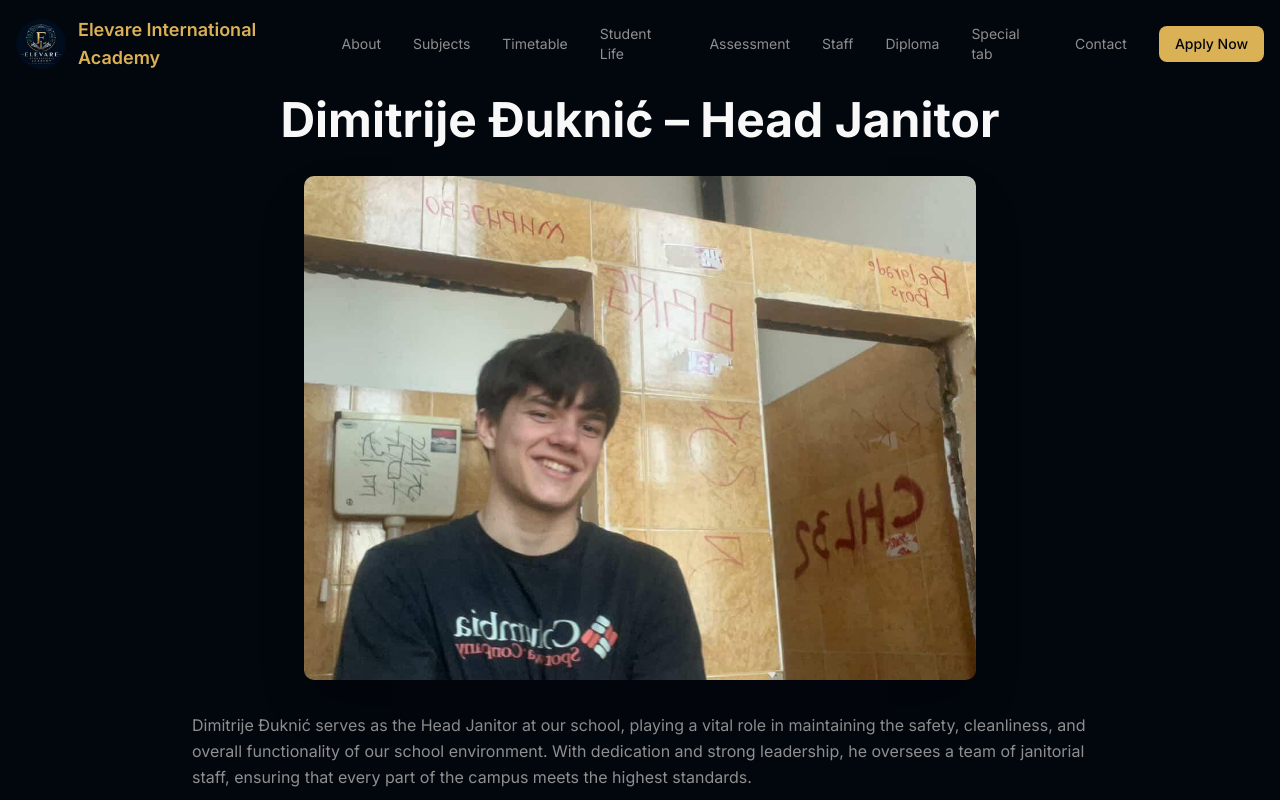
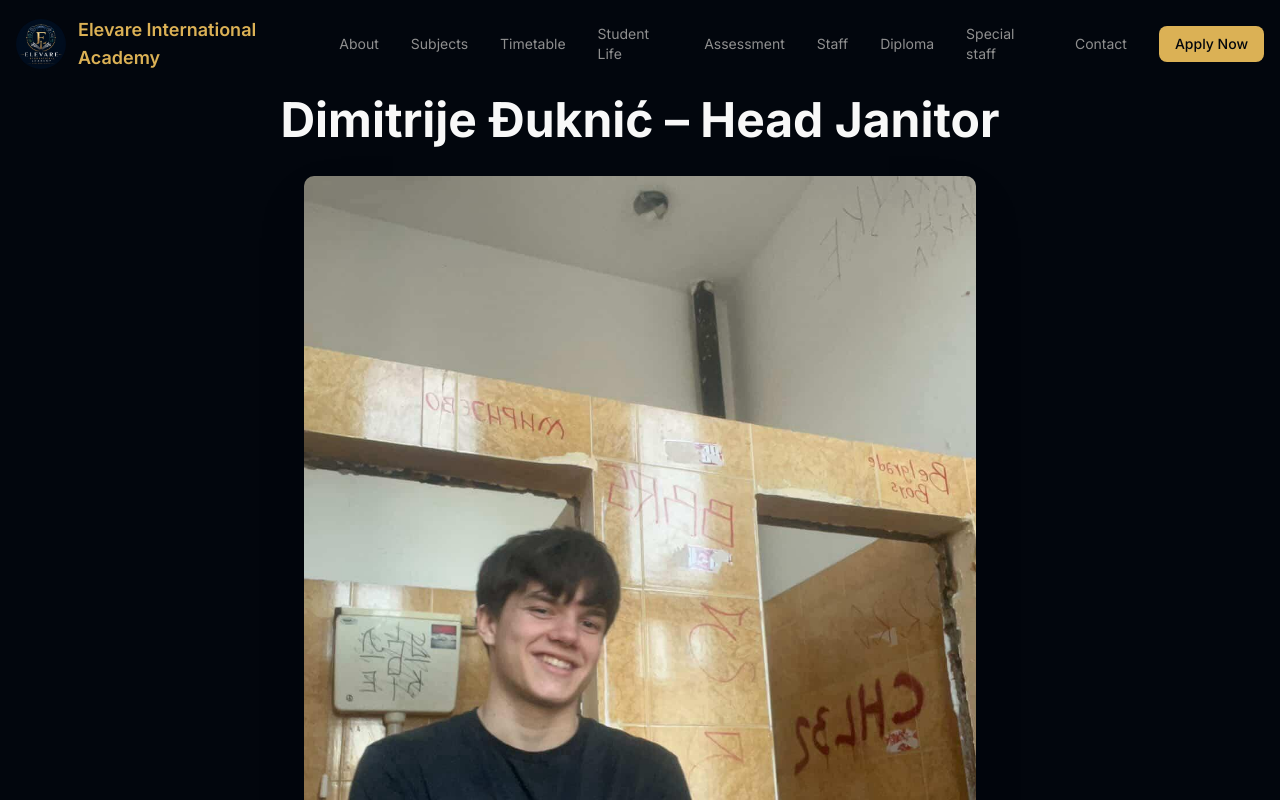
Before and after one commit to vedranmarkovic1/elevare, a Next.js app: page /special-tab in a window 1280 px wide. Shown: the top 800 px of the page. Built offline with nearby package versions, Linux system fonts and the light colour scheme.

Commit message:
Fix image display to show full image and rename to Special staff

```diff
--- a/app/special-tab/page.tsx
+++ b/app/special-tab/page.tsx
@@ -15,12 +15,13 @@ export default function SpecialTabPage() {
 
           {/* Image */}
           <div className="flex justify-center mb-8">
-            <div className="relative w-full max-w-2xl aspect-square md:aspect-[4/3] rounded-lg overflow-hidden shadow-2xl">
+            <div className="relative w-full max-w-2xl rounded-lg overflow-hidden shadow-2xl">
               <Image
                 src="/images/djuknic.jpg"
                 alt="Dimitrije Đuknić"
-                fill
-                className="object-cover"
+                width={800}
+                height={600}
+                className="object-contain w-full h-auto"
               />
             </div>
           </div>
--- a/components/navbar.tsx
+++ b/components/navbar.tsx
@@ -15,7 +15,7 @@ const navLinks = [
   { href: "#assessment", label: "Assessment" },
   { href: "#staff", label: "Staff" },
   { href: "/diploma-preview", label: "Diploma" },
-  { href: "/special-tab", label: "Special tab" },
+  { href: "/special-tab", label: "Special staff" },
   { href: "#contact", label: "Contact" },
 ]
 
```
